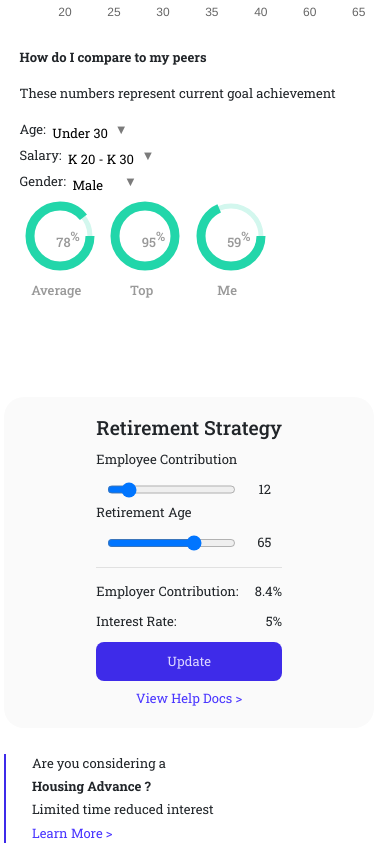
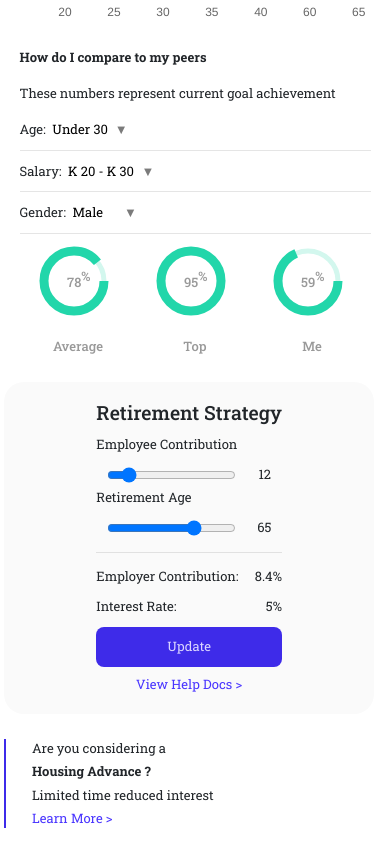
Before and after one commit to Sushanta-Das/DashboardDesign, a plain HTML site: page index.html in a window 390 px wide. Shown: the part 991-1857 px from the top of the page. Drawn offline with nearby package versions, Linux system fonts and the light colour scheme.

Commit message:
Desktop mode done

```diff
--- a/index.html
+++ b/index.html
@@ -40,7 +40,7 @@
                         person
                     </span></div>
 
-                    <div class="menuIcons search" ><span class="material-symbols-outlined">
+                <div class="menuIcons search"><span class="material-symbols-outlined">
                         search
                     </span></div>
             </div>
@@ -159,6 +159,7 @@
 
                             </select>
                         </div>
+                        <hr>
                         <div class="select">
                             <label for="format">Salary:</label>
                             <select name="format" id="format">
@@ -168,6 +169,7 @@
 
                             </select>
                         </div>
+                        <hr>
                         <div class="select">
                             <label for="format">Gender:</label>
                             <select name="format" id="format">
@@ -177,6 +179,7 @@
 
                             </select>
                         </div>
+                        <hr class="mobile_hr">
                     </div>
                     <div id="progress">
                         <div class="box">
--- a/style.css
+++ b/style.css
@@ -277,8 +277,7 @@ flex-direction: column;
 }
 #progress{
   display: flex;
-  gap: 3vw;
-
+  justify-content: space-around;
 }
 #performance{
   display: flex;
@@ -306,7 +305,7 @@ flex-direction: column;
   width: 6em;
 
 }
-
+.mobile_hr{display: none; }
 .box .percent svg circle{
   /* position: relative; */
   /* width: 150px;  */
@@ -476,6 +475,8 @@ input[type="range"]::-ms-fill-upper {
   #container {
 
     flex-direction: column;
+    height: auto;
+    margin-bottom: 9vh;
 
   }
   #content{
@@ -496,4 +497,26 @@ width:100%;
 z-index: 1;
 justify-content: space-around;
 }
+
+.box .percent {
+  width: 6rem;
+  height: 6rem;
+  }
+  .box .percent svg {
+    height: 100%;
+    }
+    .box .percent .number {
+      top: 37%;
+      left: 36%;
+      }
+  #content {
+    gap:2vh
+  }
+  .mobile_hr{
+    display: inline ;
+  }
 }
+
+.select label {
+  margin-bottom: 0;
+}
```
